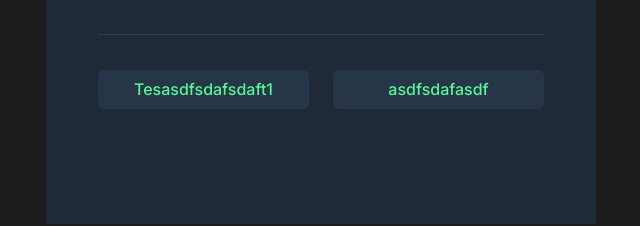
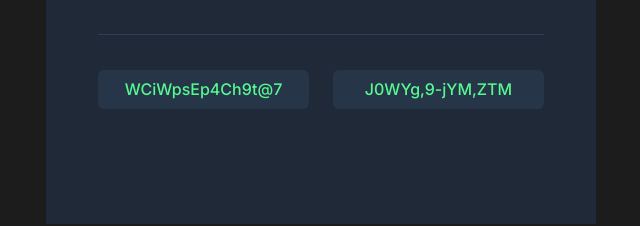
Before and after one commit to Illyrian1000/Password-Generator, a plain HTML site: page index.html in a window 1280 px wide. Both pictures are taken after a click on the button "Generate passwords". Shown: the part 526-752 px from the top of the page, without its empty margins (319-959 px from the left). Drawn offline with Linux system fonts and the light colour scheme.

Commit message:
first functioning sample

```diff
--- a/index.html
+++ b/index.html
@@ -16,16 +16,16 @@
 
         <h1>Generate a <br> <span>random password</span></h1>
         <p>Never use an insecure password again.</p>
-        <button>Generate passwords</button>
+        <button onclick="generatePassword()">Generate passwords</button>
 
         <div class="outputContainer">
             <div class="passwordOutput">
-                <p id="firstPassword"> Tesasdfsdafsdaft1</p>
+                <p id="firstPassword"> </p>
             </div>
 
 
             <div class="passwordOutput">
-                <p id="secondPassword" >asdfsdafasdf</p>
+                <p id="secondPassword" ></p>
             </div>
         </div>
     </div>
--- a/javascript.js
+++ b/javascript.js
@@ -6,3 +6,38 @@ const characters = ["A","B","C","D","E","F","G","H","I","J",
  "$","%","^","&","*","(",")","_","-","+","=","{","[","}","]",
  ",","|",":",";","<",">",".","?",
 "/"];
+
+
+let firstPasswordElement = document.getElementById("firstPassword");
+let secondPasswordElement = document.getElementById("secondPassword");
+
+
+
+
+
+function generatePassword(){
+    let pass1 = randomPassword();
+    let pass2 = randomPassword();
+    firstPasswordElement.textContent = pass1;
+    secondPasswordElement.textContent = pass2;
+}
+
+// do gjeneroj nje password random
+
+function randomPassword(){
+    let passwordTest = "";
+
+    for( let i = 0; i < 15; i++){
+        passwordTest += characters[randomNumber()];
+    }
+
+    return passwordTest;
+
+}
+
+
+// do japi numer nga 0 deri te elementi i fundit te array characters
+
+function randomNumber(){
+    return Math.floor(Math.random() * characters.length);
+}
```
